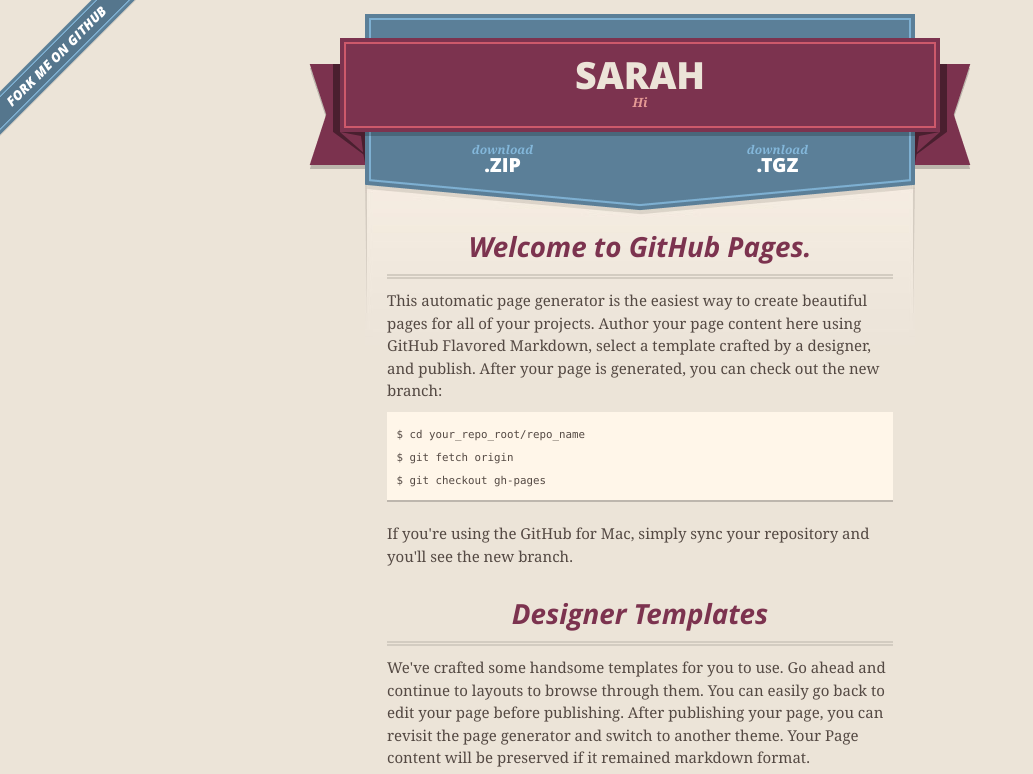
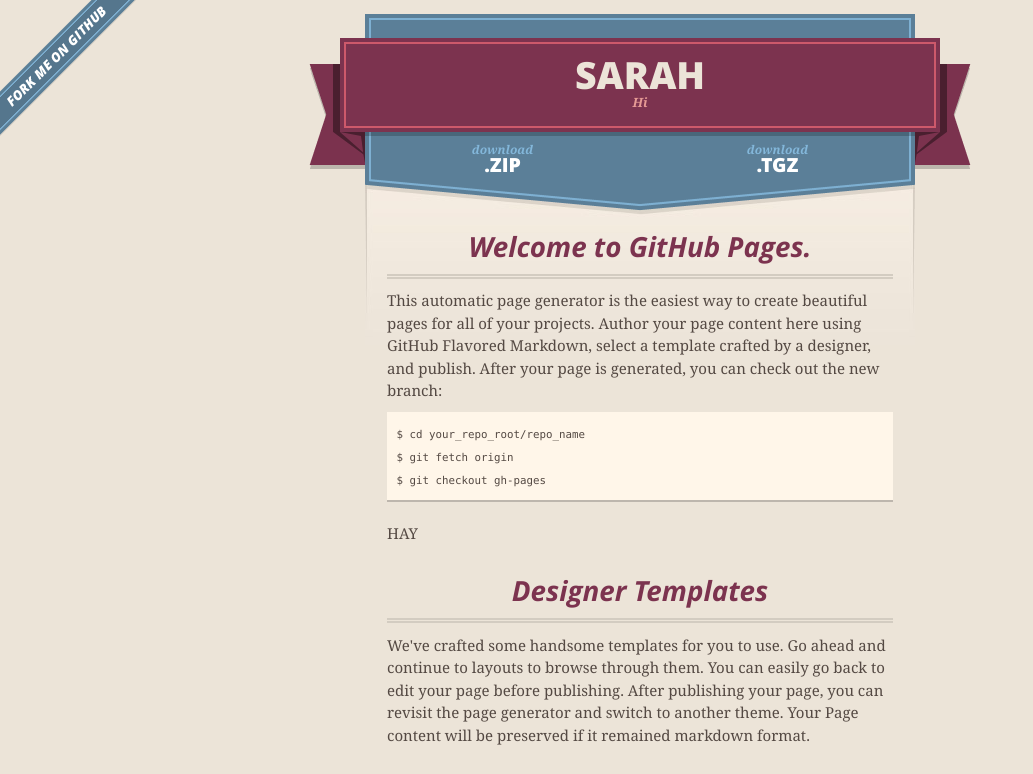
Before and after one commit to SarSyr/Sarah, a plain HTML site: page index.html in a window 1280 px wide. Shown: the top 774 px of the page, without its empty margins (0-1033 px from the left). Drawn offline with nearby package versions, Linux system fonts and the light colour scheme.

Commit message:
Update index.html
SAID HAY

```diff
--- a/index.html
+++ b/index.html
@@ -56,7 +56,7 @@ $ git fetch origin
 $ git checkout gh-pages
 </code></pre>
 
-<p>If you're using the GitHub for Mac, simply sync your repository and you'll see the new branch.</p>
+<p>HAY</p>
 
 <h3>
 <a id="designer-templates" class="anchor" href="#designer-templates" aria-hidden="true"><span class="octicon octicon-link"></span></a>Designer Templates</h3>
```
